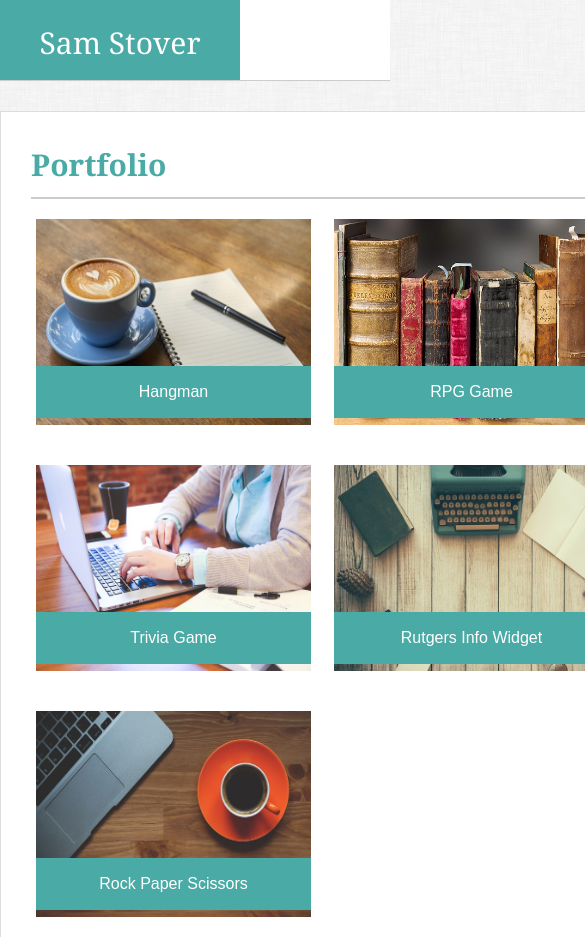
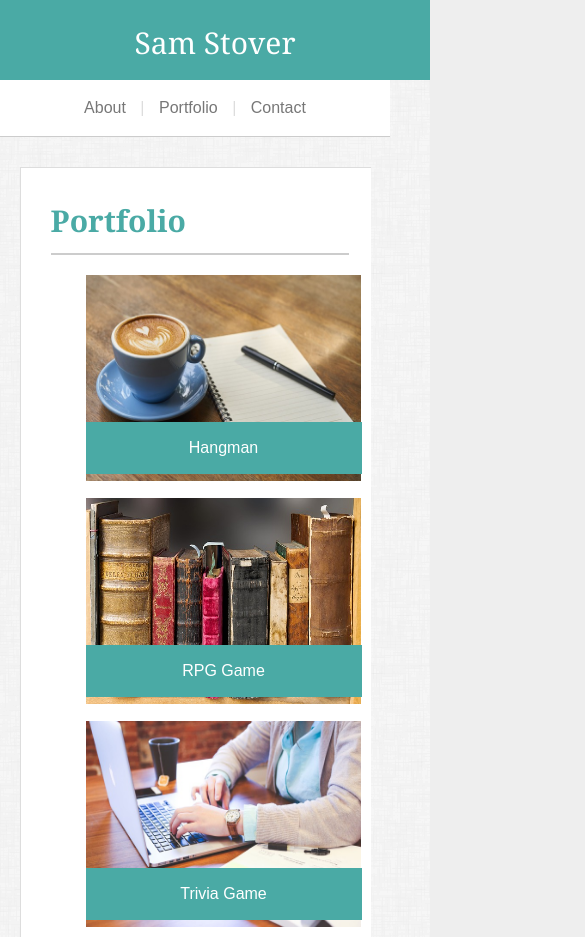
Before and after one commit to stoversa/stoversa.github.io, a plain HTML site: page portfolio.html in a window 390 px wide. Shown: the top 937 px of the page, 585 px wide, since content can reach past the window. Drawn offline with Linux system fonts and the light colour scheme.

Commit message:
Updated to responsive layout

```diff
--- a/assets/css/style.css
+++ b/assets/css/style.css
@@ -34,32 +34,32 @@ header {
 	width:100%;
 }
 
-.headcontainer {
+.head-container {
 	width: 960px;
 	margin: auto;
 }
 
-h1, h2 {
+h1, h2, h3 {
 	font-family: 'Georgia', Times, Times New Roman, serif;
 	color:#4aaaa5; /*teal*/
 	font-weight:bold;
 }
 
-h1 {
+h1, h2 {
 	font-size:30px;
 }
 
-.h1border {
+.h2border {
 	border-bottom: 2px solid #cccccc;
 	padding-bottom:10px;
 	margin-bottom: 20px;
 }
 
-h2 {
+h3 {
 	font-size:20px;
 }
 
-.h2border {
+.h3border {
 	border-bottom: 1px solid #cccccc;
 	padding-bottom:10px;
 	margin-bottom: 20px;
@@ -140,15 +140,6 @@ section {
     clear: both;
 }
 
-figcaption {
-	position:relative;
-	text-align: center;
-	color:white;
-	height: 50px;
-	top: -45px;
-	margin: 195px 10px 0px 5px;
-	background-color: #4aaaa5;
-}
 
 .overlay {
 	position: absolute;
@@ -192,6 +183,10 @@ input, textarea {
 	font-size: 120%;
 }
 
+input[type=text], input[type=email], textarea  {
+	width:583px;
+}
+
 input[type=submit] {
 	background-color:#4aaaa5;
 	border: 1px solid #cccccc;
@@ -217,3 +212,176 @@ footer {
 .copyright{
 	margin:auto;
 }
+
+/*
+  Begin Media Queries
+*/
+@media screen and (max-width: 980px) {
+
+
+  main, .head-container {
+  	width: 740px;
+  }
+
+  section {
+  	width: 48%;
+  }
+
+  aside {
+  	width: 28%;
+  }
+  input[type=text], input[type=email], textarea  {
+	width:100%;
+ }
+
+ .floatl, .floatr  {
+	float:none;
+	margin: 10px auto 10px auto;
+	display:block;
+	text-align:center;
+}
+
+.cimg {
+	float:none;
+	margin:0px auto 0px auto;
+	display:block;
+	height:auto;
+}
+
+.cimg:after {
+    display: hidden;
+}
+
+.pimg {
+	float:none;
+}
+.overlay {
+	left:37px;
+	bottom: 14px;
+	width: 248px;
+}
+
+}
+
+/*768 px*/
+@media screen and (max-width: 768px) {
+
+
+   main {
+  	width: 640px;
+  }
+
+  .head-container {
+  	width: 640px;
+  }
+
+   section {
+  	width: 85%;
+  	float:none;
+  	margin: 30px auto 30px auto;
+  }
+
+  aside {
+  	width: 85%;
+  	float:none;
+  	margin: 30px auto 20px auto;
+  	text-align:left;
+  }
+
+
+.cimg {
+	margin: 10px auto 10px auto;
+}
+
+.floatl {
+	float:left;
+	position: relative;
+}
+
+.floatr {
+	float: right;
+	position: relative;
+
+}
+
+.pimg {
+	width:250px;
+	height:187px;
+}
+
+.cimg:after {
+    content: '';
+    display: block;
+    clear: both;
+}
+
+.overlay {
+	position: absolute;
+   left: 5px;
+   bottom: 12px;
+   z-index: 1;
+   color:white;
+   background-color: #4aaaa5;
+   padding: 14px;
+   width: 223px;
+   text-align:center;
+}
+
+}
+
+/*640 px*/
+@media screen and (max-width: 640px) {
+
+  main {
+  	width: 90%;
+  }
+
+  header, .head-container {
+  	width: 100%;
+  	height:auto;
+  }
+
+  .name {
+  	float:none;
+  	width:100%;
+  	text-align:center
+  	margin:auto;
+  }
+
+  nav {
+  	float:none;
+  	width:100%;
+  	text-align:center
+  	margin:auto;
+  }
+
+   .floatl, .floatr  {
+	float:none;
+	margin: 10px auto 10px auto;
+	display:block;
+	text-align:center;
+}
+
+.cimg {
+	float:none;
+	margin:0px auto 0px auto;
+	display:block;
+	height:auto;
+	width: 350px;
+}
+
+.cimg:after {
+    display: hidden;
+}
+
+.pimg {
+	float:none;
+	width:275px;
+	height:206px;
+}
+.overlay {
+	left:35px;
+	bottom: 14px;
+	width: 248px;
+}
+}
--- a/portfolio.html
+++ b/portfolio.html
@@ -2,6 +2,7 @@
 <html>
 <head>
 	<title>About Me</title>
+	<meta name="viewport" content="width=device-width, initial-scale=1.0">
 	<link rel="stylesheet" type="text/css" href="assets/css/reset.css">
 	<link rel="stylesheet" type="text/css" href="assets/css/style.css">
 </head>
@@ -9,7 +10,7 @@
 	<div class="body-content">
 
 		<header>
-			<div class="headcontainer">
+			<div class="head-container">
 				<div class="name">
 					<h1>Sam Stover</h1>
 				</div>
@@ -25,7 +26,7 @@
 
 		<main>
 			<section>
-				<div class="h1border"><h1>Portfolio</h1></div>
+				<div class="h2border"><h2>Portfolio</h2></div>
 					<div class="cimg">
 
 						<figure class="floatl">
@@ -64,7 +65,7 @@
 
 						<figure class="floatl">
 							<a href="*">
-								<img class="pimg" src="assets/images/organic.jpg" alt="Rock Paper Scissors">
+								<img class="pimg nofloat" src="assets/images/organic.jpg" alt="Rock Paper Scissors">
 								<div class="overlay">Rock Paper Scissors</div>
 							</a>
 						</figure>
@@ -73,7 +74,7 @@
 			</section>
 
 			<aside>
-				<div class="h2border"><h2>Connect with Me</h2></div>
+				<div class="h3border"><h3>Connect with Me</h3></div>
 				<ul class="social">
 					<li>
 						<a href="https://github.com/stoversa" target="_blank" title="GitHub">
```
Also changed, not shown: contact.html (+4 -3 lines), index.html (+4 -3 lines), 1 other file.
